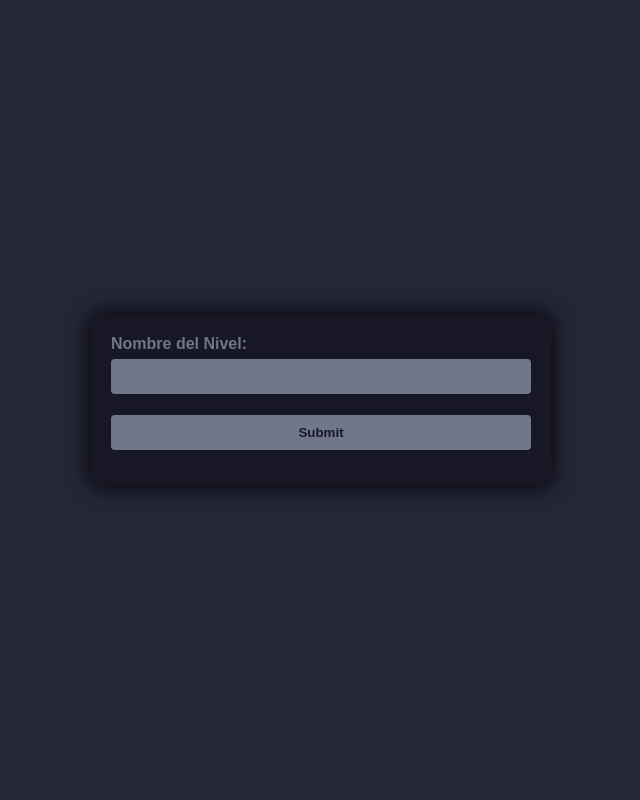
After one commit to nacedodev/2223_2DAW_CULTURAL_CHAIN, a PHP site: template src/php/views/modificarNiveles.php in a window 1280 px wide; the page is wider, and only the part inside the window is pictured. The commit adds this page. Shown: that part, without its empty margins (379-1019 px from the left). Run offline with PHP 8.4, Linux system fonts and the light colour scheme; the template is opened without the code that fills it, so the values that code supplies are empty.

```diff
--- a/sql/tabla_nivel.sql
+++ b/sql/tabla_nivel.sql
@@ -1,4 +1,5 @@
 CREATE TABLE Nivel (
     id INT AUTO_INCREMENT PRIMARY KEY,
-    nombrepais VARCHAR(30) NOT NULL
+    nombrepais VARCHAR(30) NOT NULL,
+    imagen blob NOT NULL
 ) ENGINE=InnoDB DEFAULT CHARSET=utf8mb4;
--- a/src/php/models/niveles.php
+++ b/src/php/models/niveles.php
@@ -85,7 +85,7 @@ class Nivel {
         } else {
             if ($resultado->num_rows === 0) {
                 // No se encontraron filas en la tabla "nombre"
-                echo '<p style="color:#6F7789;position:absolute;font-size:30px;left:490px;top:370px;z-index:99">No hay centros registrados </p>';
+                echo '<p style="color:#6F7789;position:absolute;font-size:30px;left:490px;top:370px;z-index:99">No hay Niveles registrados </p>';
             } else {
                 foreach ($resultado as $row) {
                     $niveles[] = $row;
--- /dev/null
+++ b/src/php/views/modificarNiveles.php
@@ -0,0 +1,12 @@
+<div id="vistaForm">
+    <form id="formularioCentro" name="formularioCentro" action="index.php?action=modificarNivel&controller=Niveles" method="post">
+
+    <label for="nombre">Nombre del Nivel:</label>
+    <input type="text" id="nombrepais" name="nombrepais" value="<?php echo isset($_GET['nombrepais']) ? $_GET['nombrepais'] : ''; ?>" required>
+
+    <!-- Agrega un campo oculto para pasar el ID -->
+    <input type="hidden" name="id" value="<?php echo isset($_GET['id']) ? $_GET['id'] : ''; ?>">
+
+    <input type="submit">
+    </form>
+</div>
--- a/src/php/views/niveles.php
+++ b/src/php/views/niveles.php
@@ -13,8 +13,10 @@
         foreach ($dataToView["data"] as $nivel) {
     ?>
                 <div>
-                    <p><?php echo $nivel['id']; ?></p>
                     <p><?php echo $nivel['nombrepais']; ?></p>
+                    <a href="index.php?controller=Niveles&action=listarNiveles&nivel_id=<?php echo $nivel['id']; ?>&nombrepais=<?php echo $nivel['nombrepais']; ?>"><p>></p></a>
+                    <a href="index.php?action=modificarNivel&controller=Niveles&id=<?php echo $nivel['id']; ?>&nombrepais=<?php echo $nivel['nombrepais']; ?>"><img style="margin-left:15px;" src="../img/iconos/edit.png"></a>
+                    <a href="index.php?action=borrarNivel&controller=Niveles&id=<?php echo $nivel['id']; ?>&nombrepais=<?php echo $nivel['nombrepais']; ?>"><img src="../img/iconos/basura.png"></a>
                 </div>
     <?php
         }
```
Also changed, not shown: src/php/controllers/niveles.php (+9 -9 lines), src/php/views/borradoNiveles.php (added, +10 -0 lines).
